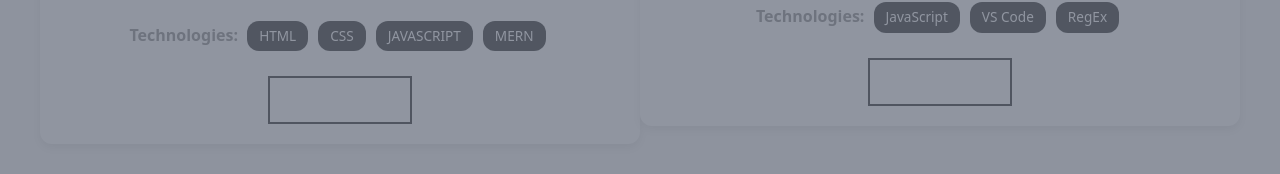
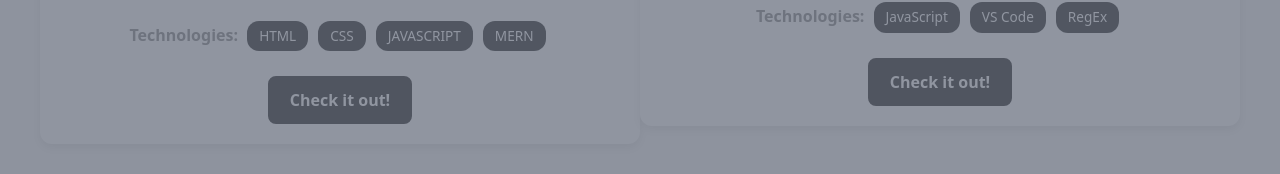
Before and after one commit to galessalazar/gale_salazar, a React (Vite) app: page /projects in a window 1280 px wide. Shown: the part 618-792 px from the top of the page. Built offline with nearby package versions, Linux system fonts and the light colour scheme.

Commit message:
fixed typos in projectLink css

```diff
--- a/src/components/ProjectsPage.jsx
+++ b/src/components/ProjectsPage.jsx
@@ -115,10 +115,10 @@ const ProjectLink = styled.a`
   font-weight: bold;
   text-decoration: none;
   padding: 10px 20px;
-  border-raduis: 8px;
+  border-radius: 8px;
   border: 2px solid black;
-  blackground-color: black;
-  transiton: background-color 0.3s ease;
+  background-color: black;
+  transition: background-color 0.3s ease;
 
   &:hover {
     background-color: gray;
```
